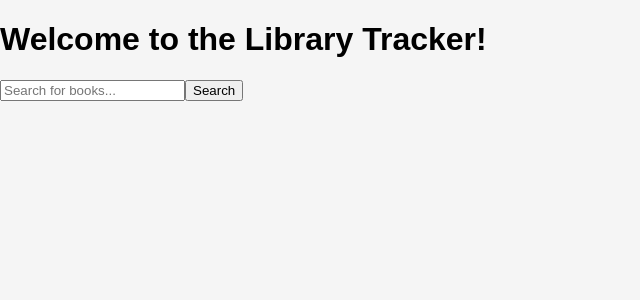
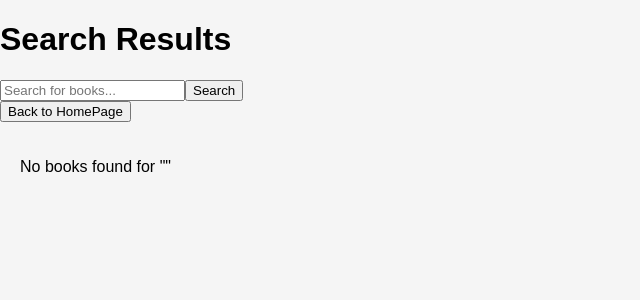
Before and after one commit to kirstyten10/frontend, a React (Create React App) app: page /search in a window 1280 px wide. Shown: the top 300 px of the page, without its empty margins (0-640 px from the left). Built offline with nearby package versions, Linux system fonts and the light colour scheme.

Commit message:
Changed navigation to use BrowserRouter.

```diff
--- a/src/App.js
+++ b/src/App.js
@@ -1,27 +1,21 @@
-import React, { useState } from "react";
+import React from "react";
+import { BrowserRouter as Router, Routes, Route } from "react-router-dom";
 import HomePage from "./HomePage";
 import SearchPage from "./SearchPage";
-import BookDetailsPage from './BookDetails';
+import BookDetails from './BookDetails';
 import './App.css';
 
 function App() {
-  const [currentPage, setCurrentPage] = useState('home');
-  const [selectedBook, setSelectedBook] = useState(null);
-  const navigate = (path, book = null) => {
-    setCurrentPage(path);
-    if (book) {
-      setSelectedBook(book);
-    }
-  };
-
   return (
-    <div>
-      {currentPage === 'home' && <HomePage navigate={navigate} />}
-      {currentPage === 'search' && <SearchPage navigate={navigate} />}
-      {currentPage === 'book-details' && selectedBook && (
-        <BookDetailsPage book={selectedBook} navigate={navigate} />
-      )}
-    </div>
+    <Router>
+      <div>
+        <Routes>
+          <Route path="/" element={<HomePage />} />
+          <Route path="/search" element={<SearchPage />} />
+          <Route path="/book-details/:bookId" element={<BookDetails />} />
+        </Routes>
+      </div>
+    </Router>
   );
 }
 
--- a/src/BookDetails.js
+++ b/src/BookDetails.js
@@ -1,6 +1,22 @@
-import React from 'react';
+import React, { useEffect, useState } from 'react';
+import { useParams, useNavigate } from 'react-router-dom';
 
-const BookDetails = ({ book, navigate }) => {
+const BookDetails = () => {
+    const { bookId } = useParams(); // Get bookId from URL
+    const navigate = useNavigate(); // Hook for navigation
+    const [book, setBook] = useState(null);
+
+    useEffect(() => {
+        if (!bookId) return;
+
+        fetch(`http://localhost:8080/books/${bookId}`)
+            .then((response) => response.json())
+            .then((data) => setBook(data))
+            .catch((error) => console.error('Error fetching book details:', error));
+    }, [bookId]);
+
+    if (!book) return <div>Loading...</div>;
+
     return (
         <div>
             <h1>{book.title}</h1>
@@ -11,7 +27,7 @@ const BookDetails = ({ book, navigate }) => {
             <img src={book.imageUrl} alt={book.title} style={{ width: '200px' }} />
             <p><strong>Description:</strong> {book.description}</p>
 
-            <button onClick={() => navigate('search')}>Back to Search</button>
+            <button onClick={() => navigate('/search')}>Back to Search</button>
         </div>
     );
 };
--- a/src/HomePage.js
+++ b/src/HomePage.js
@@ -1,23 +1,19 @@
-import React, { useState } from 'react';
-import SearchPage from './SearchPage';
+import React, { useState } from "react";
+import { useNavigate } from "react-router-dom";
+import './App.css';
 
 const HomePage = () => {
-    const [searchTerm, setSearchTerm] = useState('');
-    const [isSearching, setIsSearching] = useState(false);
-
+    const [searchTerm, setSearchTerm] = useState("");
+    const navigate = useNavigate();
     const handleSearch = (e) => {
         e.preventDefault();
-        if (searchTerm.trim() !== '') {
-            setIsSearching(true);
+        if (searchTerm.trim() !== "") {
+            navigate(`/search?query=${searchTerm.trim()}`);
         }
     };
 
     return (
         <div>
-            {isSearching ? (
-                <SearchPage initialQuery={searchTerm} />
-            ) : (
-                <>
             <h1>Welcome to the Library Tracker!</h1>
             <form onSubmit={handleSearch}>
                 <input
@@ -28,8 +24,6 @@ const HomePage = () => {
                 />
                 <button type="submit">Search</button>
             </form>
-                </>
-            )}
         </div>
     );
 };
--- a/src/SearchPage.js
+++ b/src/SearchPage.js
@@ -1,15 +1,21 @@
 import React, { useState, useEffect } from 'react';
+import { useLocation, useNavigate } from 'react-router-dom';
 
-const SearchPage = ({ initialQuery, navigate }) => {
-    const [searchTerm, setSearchTerm] = useState(initialQuery);
-    const [searchQuery, setSearchQuery] = useState(initialQuery);
+const SearchPage = () => {
+    const [searchTerm, setSearchTerm] = useState('');
     const [books, setBooks] = useState([]);
     const [loading, setLoading] = useState(false);
     const [error, setError] = useState(null);
+    const location = useLocation();
+    const navigate = useNavigate();
 
     useEffect(() => {
-        fetchBooks(searchQuery);
-    }, [searchQuery]);
+        const query = new URLSearchParams(location.search).get('query');
+        if (query) {
+            setSearchTerm(query);
+            fetchBooks(query);
+        }
+    }, [location.search]);
 
     const fetchBooks = (query) => {
         if (!query) return;
@@ -28,16 +34,24 @@ const SearchPage = ({ initialQuery, navigate }) => {
 
     const handleSearch = (e) => {
         e.preventDefault();
-        setSearchQuery(searchTerm);
+        if (searchTerm.trim() !== "") {
+            navigate(`/search?query=${searchTerm.trim()}`);
+        }
     };
 
-    const handleBookClick = (book) => {
-        navigate('book-details', book);
+    const handleBookClick = (bookId) => {
+        console.log("Navigating to book with ID:", bookId);
+        navigate(`/book-details/${bookId}`);
+    };
+
+    const handleBackToHome = () => {
+        navigate('/');
     };
 
     return (
         <div>
-            <h1>Search</h1>
+            <h1>Search Results</h1>
+
             <form onSubmit={handleSearch}>
                 <input
                     type="text"
@@ -47,6 +61,8 @@ const SearchPage = ({ initialQuery, navigate }) => {
                 />
                 <button type="submit">Search</button>
             </form>
+
+            <button onClick={handleBackToHome}>Back to HomePage</button>
 
             {loading && <div>Loading...</div>}
             {error && <div>{error}</div>}
@@ -60,14 +76,14 @@ const SearchPage = ({ initialQuery, navigate }) => {
                                     src={book.imageUrl}
                                     alt={book.title}
                                     className="book-image"
-                                    onClick={() => handleBookClick(book)}
+                                    onClick={() => handleBookClick(book.book_id)}
                                 />
                             )}
                             <div className="book-title">{book.title}</div>
                         </div>
                     ))
                 ) : (
-                    <p>No books found</p>
+                    <p>No books found for "{searchTerm}"</p>
                 )}
             </div>
         </div>
```
Lines whose indentation alone changed are shown as unchanged.
